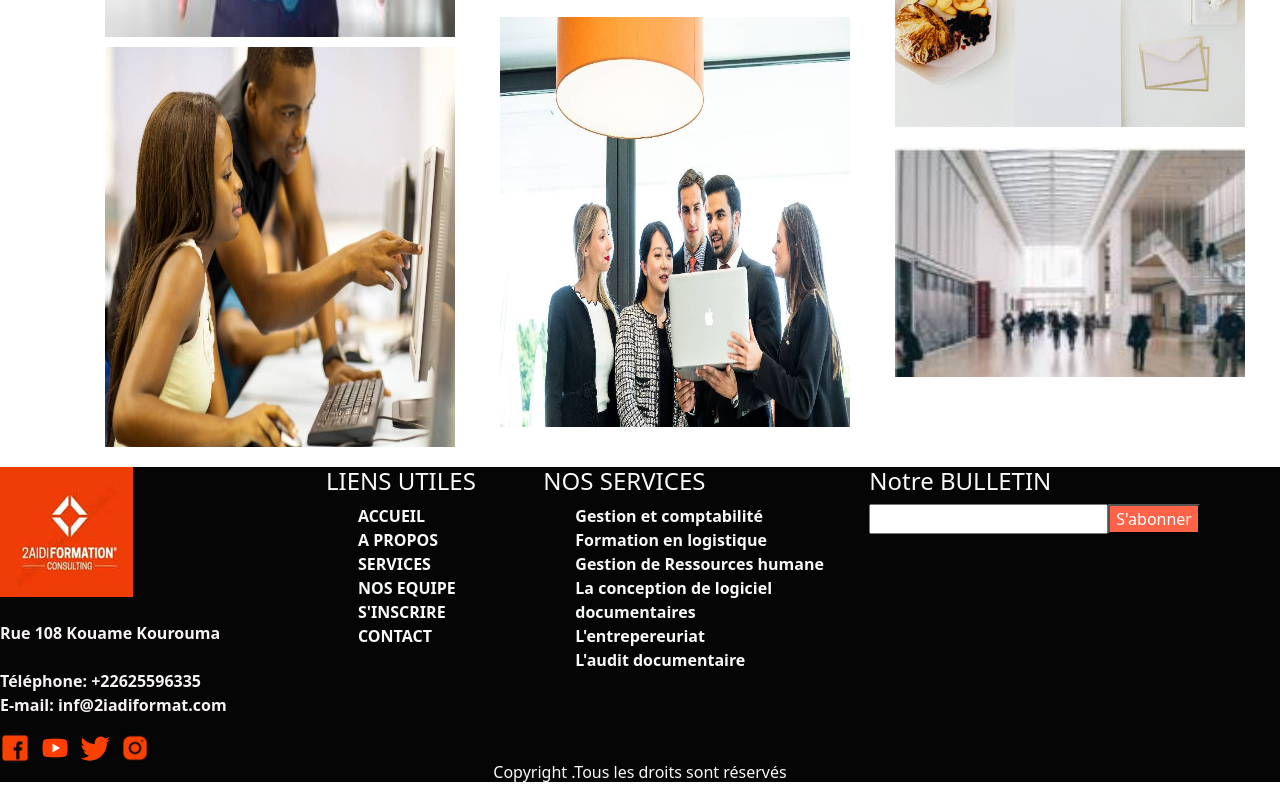
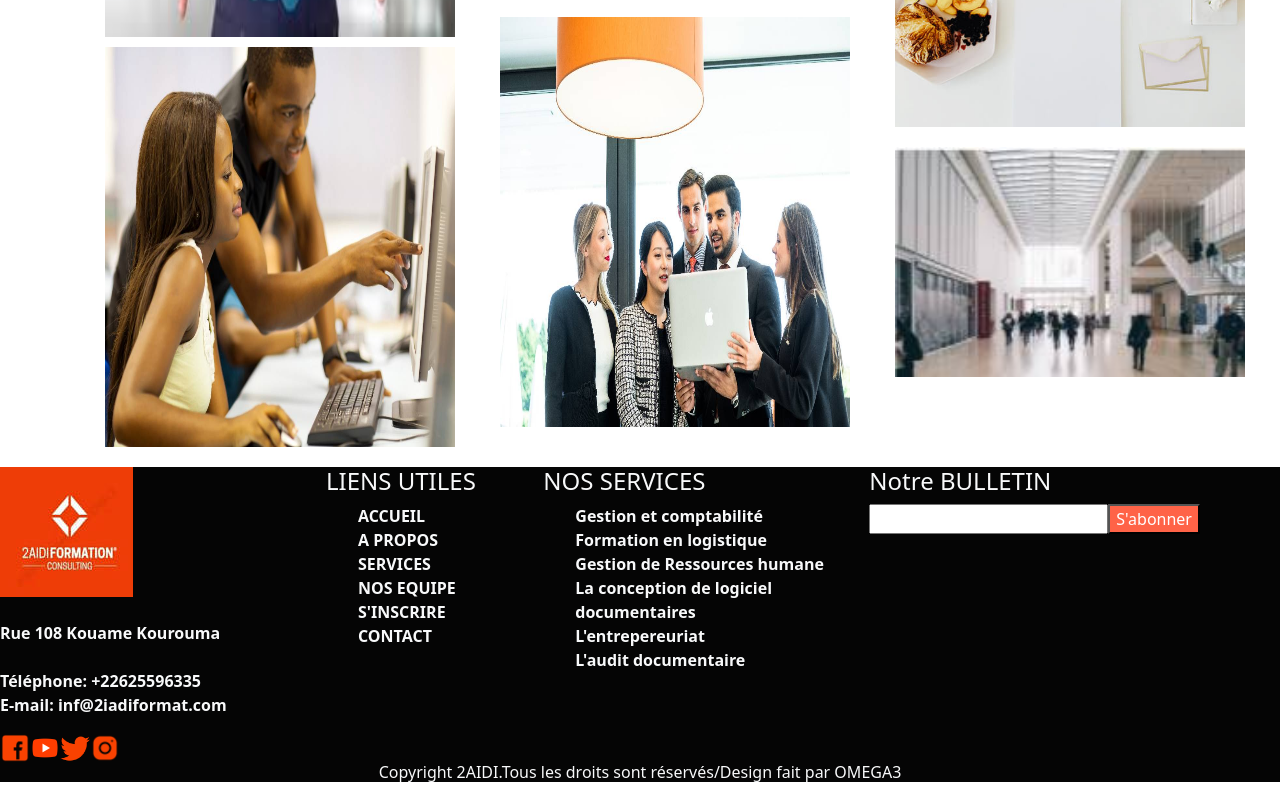
Before and after one commit to della94/OMEGA_3_2AIDIFORMATION_CONSULTING, a plain HTML site: page index.html in a window 1280 px wide. Shown: the part 3616-4414 px from the top of the page. Drawn offline with Linux system fonts and the light colour scheme.

Commit message:
correction della

```diff
--- a/index.html
+++ b/index.html
@@ -502,17 +502,17 @@ désormais en millions, tant l’offre est variée et les cours de qualité. Mai
             <div class="col-lg-3 col-md-4">
               <div class="footer-info">
                 <img src="image/2IAD.jpeg" alt="">
-                <p style="color: rgb(247, 243, 243);">
+                <p class="text-light">
                    <br>
                  Rue 108 Kouame Kourouma<br><br>
                   <strong>Téléphone:</strong> +22625596335<br>
                   <strong>E-mail:</strong> inf@2iadiformat.com<br>
                 </p>
                 <div class="col-3; d-flex" >
-                   <div style="margin-right: 10px;"><img src="image/facebook_niv.png" alt="" width="30px"></div>
-                   <div style="margin-right: 10px;"><img src="image/youtube_1.png" alt=""  width="30px"></div>
-                   <div style="margin-right: 10px"><img src="image/twitter_208px.png" alt=""  width="30px"></div>
-                   <div style="margin-right: 10px"><img src="image/Instagram_niv.png" alt=""  width="30px"></div>
+                   <div><img src="image/facebook_niv.png" alt="" width="30px"></div>
+                   <div><img src="image/youtube_1.png" alt=""  width="30px"></div>
+                   <div><img src="image/twitter_208px.png" alt=""  width="30px"></div>
+                   <div><img src="image/Instagram_niv.png" alt=""  width="30px"></div>
                 </div>
               </div>
             </div>
@@ -553,12 +553,10 @@ désormais en millions, tant l’offre est variée et les cours de qualité. Mai
         </div>
       </div>
 
-      <center>
+        <div class="copyright text-light">
+          <h6 class="text-center"> Copyright 2AIDI<strong><span></span></strong>.Tous les droits sont réservés/Design fait par OMEGA3</h6>
+        </div>
 
-        <div class="copyright text-light">
-          <h6> Copyright <strong><span></span></strong>.Tous les droits sont réservés</h6>
-        </div>
-      </center>
 
     </footer><!-- LA FIN DE Footer 2AIDI -->
 
```
